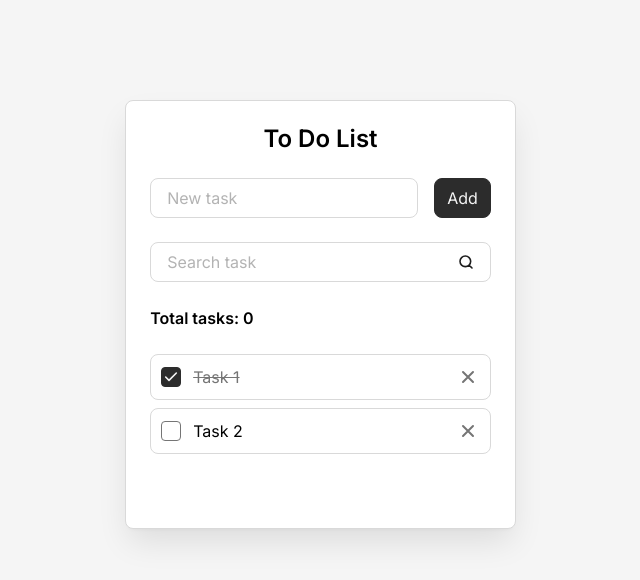
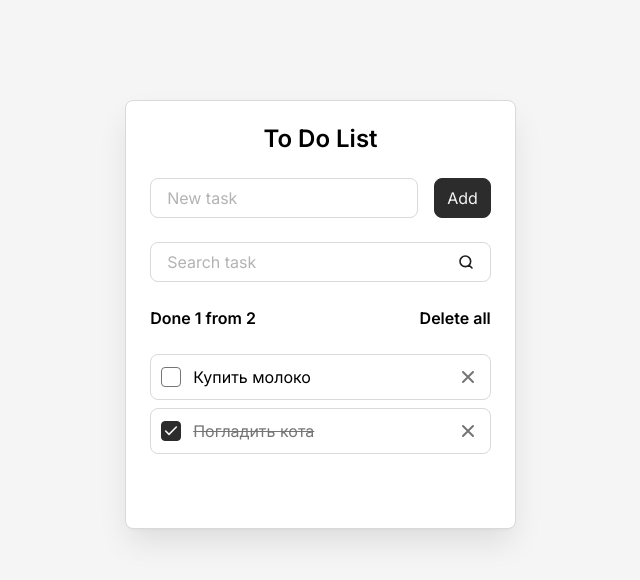
Before and after one commit to Kubilay228/todo-react, a React (Vite) app: page / in a window 1280 px wide. Shown: the top 580 px of the page, without its empty margins (312-952 px from the left). Built offline with nearby package versions, Linux system fonts and the light colour scheme.

Commit message:
добавление пропсов

```diff
--- a/src/components/AddTaskForm.jsx
+++ b/src/components/AddTaskForm.jsx
@@ -4,8 +4,16 @@
 const AddTaskForm = () => {
     return (
         <form className="todo__form">
-            <Field />
-            <Button />
+            <Field
+                label='New task'
+                className='todo__field'
+                id='new-task'
+            />
+            <Button
+                type='submite'
+            >
+                Add
+            </Button>
         </form>
     )
 }
--- a/src/components/Button.jsx
+++ b/src/components/Button.jsx
@@ -1,6 +1,17 @@
-const Button = () => {
+const Button = (props) => {
+    const {
+        className,
+        type = 'button',
+        children
+    } = props
+
     return (
-        <button className="button" type="submit">Add</button>
+        <button
+            className={`button ${className}`}
+            type={type}
+        >
+            {children}
+        </button>
     )
 }
 
--- a/src/components/Field.jsx
+++ b/src/components/Field.jsx
@@ -1,17 +1,26 @@
-const Field = () => {
+const Field = (props) => {
+    const {
+        id,
+        className,
+        label,
+        type = 'text',
+
+    } = props
+
     return (
-        <div className="todo__field field">
+        <div className={`field ${className}`}>
             <label
                 className="field__label"
-                htmlFor="new-task"
+                htmlFor={id}
             >
-                New task
+                {label}
             </label>
             <input
                 className="field__input"
-                id="new-task"
+                id={id}
                 placeholder=" "
                 autoComplete="off"
+                type={type}
             />
         </div>
     )
--- a/src/components/SearchTaskForm.jsx
+++ b/src/components/SearchTaskForm.jsx
@@ -1,20 +1,13 @@
+import Field from "./Field"
+
 const SearchTaskForm = () => {
     return (<form className="todo__form">
-        <div className="todo__field field">
-            <label
-                className="field__label"
-                htmlFor="search-task"
-            >
-                Search task
-            </label>
-            <input
-                className="field__input"
-                id="search-task"
-                placeholder=" "
-                autoComplete="off"
-                type="search"
-            />
-        </div>
+        <Field
+            className='todo__field'
+            label='Search task'
+            id='search-task'
+            type='search'
+        />
     </form>)
 }
 
--- a/src/components/Todo.jsx
+++ b/src/components/Todo.jsx
@@ -4,13 +4,31 @@
 import TodoList from "./TodoList"
 
 const Todo = () => {
+    const tasks = [
+        {
+            title: 'Купить молоко',
+            id: 'task-1',
+            isDone: false,
+        },
+        {
+            title: 'Погладить кота',
+            id: 'task-2',
+            isDone: true,
+        }
+    ]
+
     return (
         <div className="todo">
             <h1 className="todo__title">To Do List</h1>
             <AddTaskForm />
             <SearchTaskForm />
-            <TodoInfo />
-            <TodoList />
+            <TodoInfo
+                total={tasks.length}
+                done={tasks.filter(({ isDone }) => isDone).length}
+            />
+            <TodoList
+                tasks={tasks}
+            />
         </div>
     )
 }
--- a/src/components/TodoInfo.jsx
+++ b/src/components/TodoInfo.jsx
@@ -1,8 +1,15 @@
-const TodoInfo = () => {
+const TodoInfo = (props) => {
+    const {
+        total,
+        done,
+    } = props
+
+    const hasTasks = total > 0
+
     return (
         <div className="todo__info">
-            <div className="todo__total-tasks">Total tasks: <span>0</span></div>
-            <button className="todo__delete-all-button" type="button">Delete all</button>
+            <div className="todo__total-tasks">Done {done} from {total}</div>
+            {hasTasks && (<button className="todo__delete-all-button" type="button">Delete all</button>)}
         </div>
     )
 }
--- a/src/components/TodoItem.jsx
+++ b/src/components/TodoItem.jsx
@@ -1,17 +1,25 @@
-const TodoItem = () => {
+const TodoItem = (props) => {
+    const {
+        className,
+        id,
+        title,
+        isDone,
+    } = props
+
     return (
-        <li className="todo__item todo-item">
+        <li className={`todo-item ${className}`}>
             <input
                 className="todo-item__checkbox"
-                id="task-1"
+                id={id}
                 type="checkbox"
-                checked
+                checked={isDone}
+                readOnly
             />
             <label
                 className="todo-item__label"
-                htmlFor="task-1"
+                htmlFor={id}
             >
-                Task 1
+                {title}
             </label>
             <button
                 className="todo-item__delete-button"
--- a/src/components/TodoList.jsx
+++ b/src/components/TodoList.jsx
@@ -1,6 +1,10 @@
 import TodoItem from "./TodoItem"
 
-const TodoList = () => {
+const TodoList = (props) => {
+    const {
+        tasks = []
+    } = props
+
     const hasTask = true
 
     if (!hasTask) {
@@ -9,41 +13,13 @@
 
     return (
         <ul className="todo__list">
-            <TodoItem />
-            <li className="todo__item todo-item">
-                <input
-                    className="todo-item__checkbox"
-                    id="task-2"
-                    type="checkbox"
+            {tasks.map((task) => (
+                <TodoItem
+                    className='todo__item'
+                    key={Date.now.toString()}
+                    {...task}
                 />
-                <label
-                    className="todo-item__label"
-                    htmlFor="task-2"
-                >
-                    Task 2
-                </label>
-                <button
-                    className="todo-item__delete-button"
-                    aria-label="Delete"
-                    title="Delete"
-                >
-                    <svg
-                        width="20"
-                        height="20"
-                        viewBox="0 0 20 20"
-                        fill="none"
-                        xmlns="http://www.w3.org/2000/svg"
-                    >
-                        <path
-                            d="M15 5L5 15M5 5L15 15"
-                            stroke="#757575"
-                            strokeWidth="2"
-                            strokeLinecap="round"
-                            strokeLinejoin="round"
-                        />
-                    </svg>
-                </button>
-            </li>
+            ))}
         </ul>
     )
 }
--- a/src/styles/components/todo.css
+++ b/src/styles/components/todo.css
@@ -44,11 +44,6 @@
   &:hover {
     color: var(--color-gray-4);
   }
-
-  &:not(.is-visible) {
-    opacity: 0;
-    visibility: hidden;
-  }
 }
 
 .todo__list,
```
